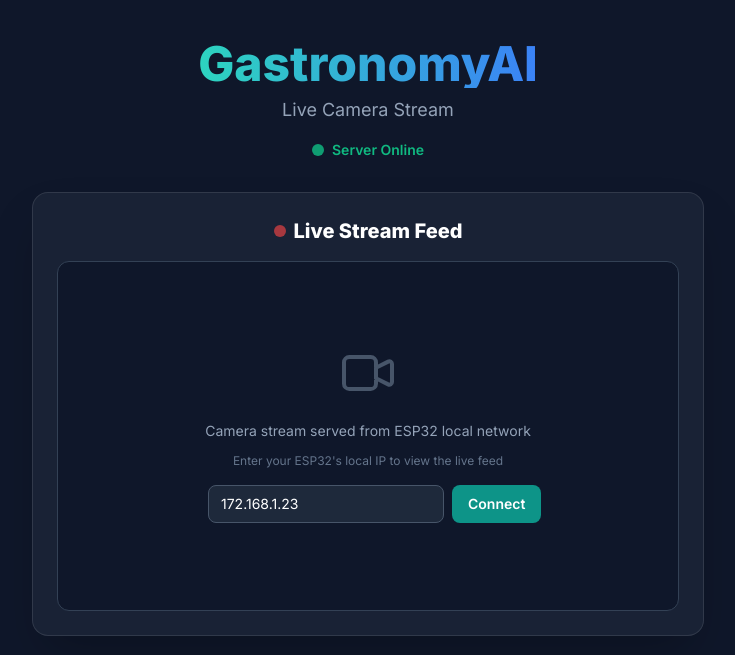
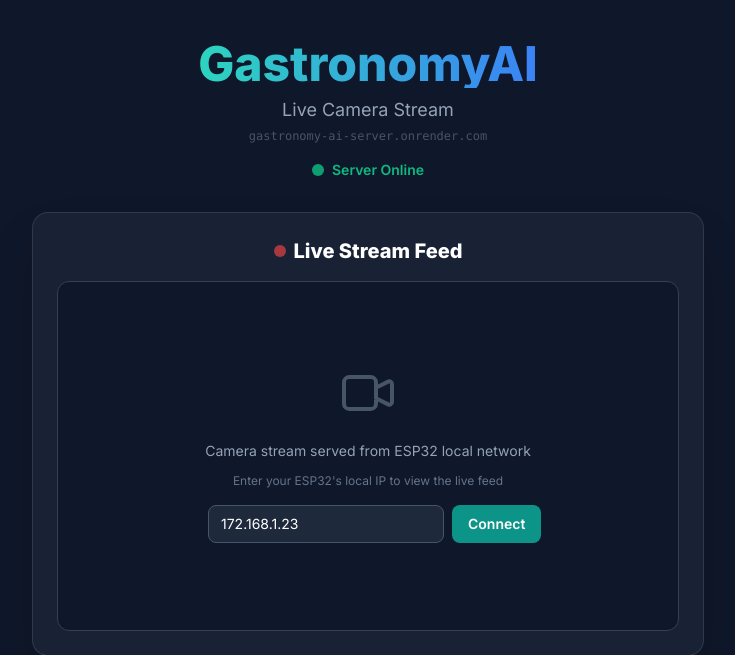
Before and after one commit to dheerajmalavath/gastronomy-ai-server, a FastAPI app: page / in a window 1280 px wide. Shown: the top 655 px of the page, without its empty margins (272-1007 px from the left). Run offline with FastAPI, Linux system fonts and the light colour scheme; parts of the project's set-up code (start-up, migrations or seed data) failed here and were passed over; some libraries are stand-ins or nearby versions.

Commit message:
fix: add Render URL to dashboard header

```diff
--- a/templates/index.html
+++ b/templates/index.html
@@ -32,6 +32,7 @@
             GastronomyAI
         </h1>
         <p class="text-slate-400 text-lg">Live Camera Stream</p>
+        <p class="text-slate-600 text-xs mt-1 font-mono">gastronomy-ai-server.onrender.com</p>
         <div class="mt-4 flex items-center justify-center space-x-2">
             <div class="w-3 h-3 bg-emerald-500 rounded-full animate-pulse-slow"></div>
             <span class="text-emerald-500 font-semibold text-sm">Server Online</span>
```
